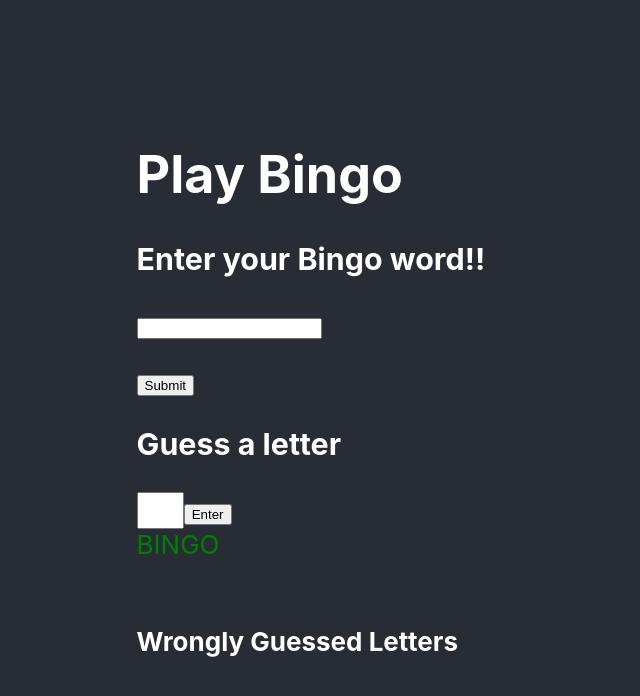
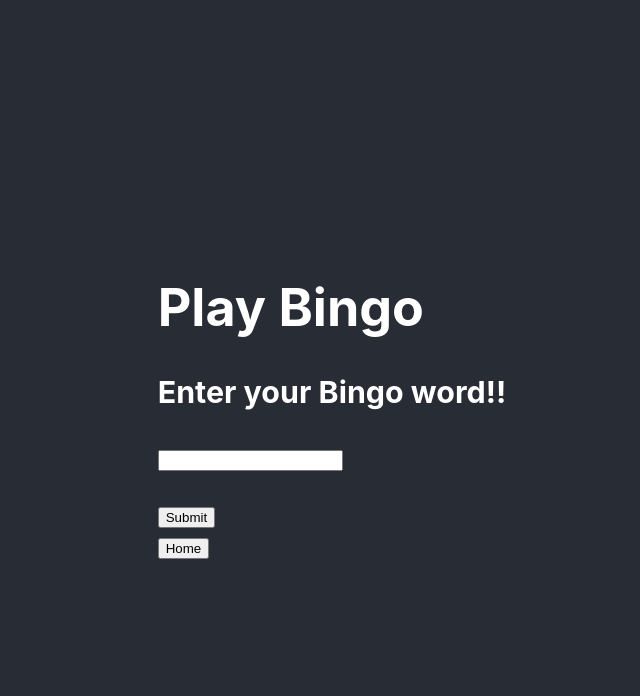
Before and after one commit to stanleyanoop/MyWorkshop, a React (Create React App) app in the folder react/bingo/: page / in a window 1280 px wide. Shown: the top 696 px of the page, without its empty margins (308-948 px from the left). Built offline with nearby package versions, Linux system fonts and the light colour scheme.

Commit message:
Finished the Bingo Game

```diff
--- a/react/bingo/src/bingo/BingoApp.css
+++ b/react/bingo/src/bingo/BingoApp.css
@@ -14,7 +14,7 @@
 }
 
 .word-sel {
-  display: block;
+  display: none;
 }
 
 .attempt-left {
@@ -29,7 +29,6 @@
 
 .guess-letter {
   font-size: calc(10px + 2vmin);
-
   width: 10%;
   box-sizing: content-box;
 
@@ -51,16 +50,25 @@
   text-decoration : underline ;
   display: inline-flexbox;
   font-size: 40pt;
+}
 
-
-  /* font-size: calc(15px + 2vmin); */
-}
 .bingo-wrong-answer {
   text-decoration: line-through;
   display: inline-flexbox;
   font-size: 30pt;
   color: red;
+}
 
-
-  /* font-size: calc(15px + 2vmin); */
+.button-style {
+  margin-left: 5% ;
+  border-radius: 10%;
+  border-top-left-radius: 40%;
+  border-top-right-radius: 40%;
+  border-bottom-left-radius: 40% ;
+  border-bottom-right-radius: 40%;
+  font-size: 12pt;
+  font-weight: bold;
+  font-family: Verdana, Geneva, Tahoma, sans-serif ;
+  color: maroon;
+  background-color: white;
 }
--- a/react/bingo/src/bingo/BingoApp.js
+++ b/react/bingo/src/bingo/BingoApp.js
@@ -1,7 +1,6 @@
 import React from 'react';
 import BingoGame from './Game'
 import './BingoApp.css';
-// import { render } from '@testing-library/react';
 
 class BingoApp extends React.Component {
 
@@ -14,18 +13,23 @@ class BingoApp extends React.Component {
   }
 
   handleSubmit(){
-    // console.log("Anoop")
-    // console.log(this.state)
     this.setState ({
       challengeWord : this.state.challengeWord,
       isGameOn : true
     });
-    // document.getElementById("bingo").setAttribute("className", "guess")
     playBingo(this.state.challengeWord);
+  }
+
+  refreshPage () {
+    window.location.reload();
+    this.setState ({
+      isGameOn : false,
+      challengeWord : ''})
   }
 
   render() {
     return (
+          <div>
             <div className= {this.state.isGameOn ? 'word-sel' : 'guess'} >
               <h1>Play Bingo</h1>
               <h3>Enter your Bingo word!!</h3>
@@ -34,9 +38,11 @@ class BingoApp extends React.Component {
                 onChange={(event) => this.setState( {challengeWord : event.target.value.toUpperCase()}) }></input>
               <p></p>
               <button onClick={ () => this.handleSubmit() }>Submit</button>
+            </div>
             <BingoGame
               isGameOn = {this.state.isGameOn ? 'guess' : 'word-sel'}
               challenge = {this.state.challengeWord} />
+            <button  onClick = { () => this.refreshPage()} > Home </button>
         </div>
     );
   }
--- a/react/bingo/src/bingo/GameLogic.js
+++ b/react/bingo/src/bingo/GameLogic.js
@@ -13,6 +13,7 @@ class GameLogic extends React.Component {
             successLetters: '',
             challengeWord: [],
             maskedWord: [],
+            isGameOver : false,
             bingoColor: [
                 'attempt-left',
                 'attempt-left',
@@ -38,10 +39,8 @@ class GameLogic extends React.Component {
         } else {
             maskedChars = this.state.maskedWord;
         }
-        this.maskedChars = maskedChars;
-        console.log(this.maskedChars);
-        console.log('masked word');
-        console.log(this.state.maskedWord)
+        this.maskedChars =  (this.state.maskedWord.length === 0
+            ? maskedChars : this.state.maskedWord);
 
         return (
             <div className='board-row'>
@@ -51,7 +50,7 @@ class GameLogic extends React.Component {
                 <label className={this.state.bingoColor[3]} >G</label>
                 <label className={this.state.bingoColor[4]} >O</label>
                 <br></br>
-                {maskedChars.map((chara, i) =>
+                {this.maskedChars.map((chara, i) =>
                     <RenderChallenge
                         guessedchar={chara}
                         visible='true' />)}
@@ -66,6 +65,7 @@ class GameLogic extends React.Component {
     }
 
     handleSubmit = () => {
+        if (this.state.isGameOver !== true) {
             if (this.state.successLetters.includes(this.state.attemptLetter)
                 || this.state.failedLetters.includes(this.state.attemptLetter)) {
                 alert('This letter was already attempted. Please try again.');
@@ -73,24 +73,28 @@ class GameLogic extends React.Component {
                     attemptLetter : ''
                 })
             } else {
-            this.validateInputString();
+                this.validateGameRule();
                 this.setState({
                     attemptLetter : ''
                 })
             }
+
+        } else {
+            const gameOver = 'Game Over!!. \nClick on the Home button to play again.'
+            alert (gameOver);
+        }
     }
 
-    validateInputString = () => {
+    validateGameRule = () => {
         let challengeText = this.props.challenge;
         let challengeChars = challengeText.split('');
         let index = challengeText.indexOf(this.state.attemptLetter);
-        console.log('Current index = ' + index);
         let success = true;
         let successLetters = this.state.successLetters;
         let failedLetters = this.state.failedLetters;
         let bingoColor = this.state.bingoColor;
         if (index !== -1) {
-            this.gameOn(challengeChars);
+            this.gameOn(challengeChars, challengeText);
             success = true;
             successLetters = successLetters + this.state.attemptLetter;
 
@@ -112,8 +116,6 @@ class GameLogic extends React.Component {
             }
 
         }
-        console.log('masked chars going to the state')
-        console.log(this.maskedChars)
         this.setState({
             failedLetters: failedLetters,
             successLetters: successLetters,
@@ -133,6 +135,7 @@ class GameLogic extends React.Component {
                 successLetters: '',
                 challengeWord: [],
                 maskedWord: [],
+                isGameOver : true,
                 bingoColor: [
                     'attempt-left',
                     'attempt-left',
@@ -143,20 +146,16 @@ class GameLogic extends React.Component {
             }
         );
     }
-    gameOn = (challengeChars) => {
+    gameOn = (challengeChars, challengeText) => {
         let i = 0;
         for (let chara of challengeChars) {
             i++;
             console.log(this.state.maskedWord);
             if (this.state.attemptLetter === chara.toUpperCase()) {
-                console.log('****************Match found');
-                console.log(this.state.maskedWord);
                 let temp = [];
                 let j = 0;
                 for (let c of this.maskedChars) {
                     j++;
-                    console.log('test********')
-                    console.log(c);
                     if (c === '*') {
                         if (i === j) {
                             temp.push(this.state.attemptLetter);
@@ -168,15 +167,15 @@ class GameLogic extends React.Component {
                         temp.push(c);
                     }
                 }
-                console.log(temp);
                 this.maskedChars = temp;
                 if (this.maskedChars.indexOf('*') === -1) {
                     alert('Great Job !! you got ' + chara.toUpperCase() + ' at position ' + i);
                     alert('Congratulations!!! You have guessed the word right. It is ' +
-                        this.state.challengeWord);
+                        challengeText);
                     this.cleanUp();
+                }else {
+                    alert('Great Job !! you got ' + chara.toUpperCase() + ' at position ' + i);
                 }
-                alert('Great Job !! you got ' + chara.toUpperCase() + ' at position ' + i);
             }
         }
     }
@@ -192,7 +191,7 @@ class GameLogic extends React.Component {
                     value={this.state.attemptLetter}
                     onChange={(event) => this.setState({ attemptLetter: event.target.value.toUpperCase() })}></input>
 
-                <button onClick={() => this.handleSubmit()}>Enter</button>
+                <button className='button-style' onClick={() => this.handleSubmit()}> Enter </button>
                 <div>
                     {this.getBlankText()}
                 </div>
@@ -207,16 +206,10 @@ class GameLogic extends React.Component {
 class RenderChallenge extends React.Component {
 
     render() {
-        // console.log ('In Render Challenge')
-        // console.log (this.props)
         return (
             <div className='board-row-input'>
-                {/* <input
-                    className = 'bingo-answer'
-                    value = {this.props.visible === 'true' ? this.props.guessedchar.toUpperCase() : '**'}>
-                </input> */}
                 <label className='bingo-answer'>
-                    {this.props.visible === 'true' ? this.props.guessedchar.toUpperCase() : '*'}
+                    {this.props.guessedchar.toUpperCase()}
                 </label>
                 <label>{'-'}</label>
             </div>
```
Lines whose indentation alone changed are shown as unchanged.
